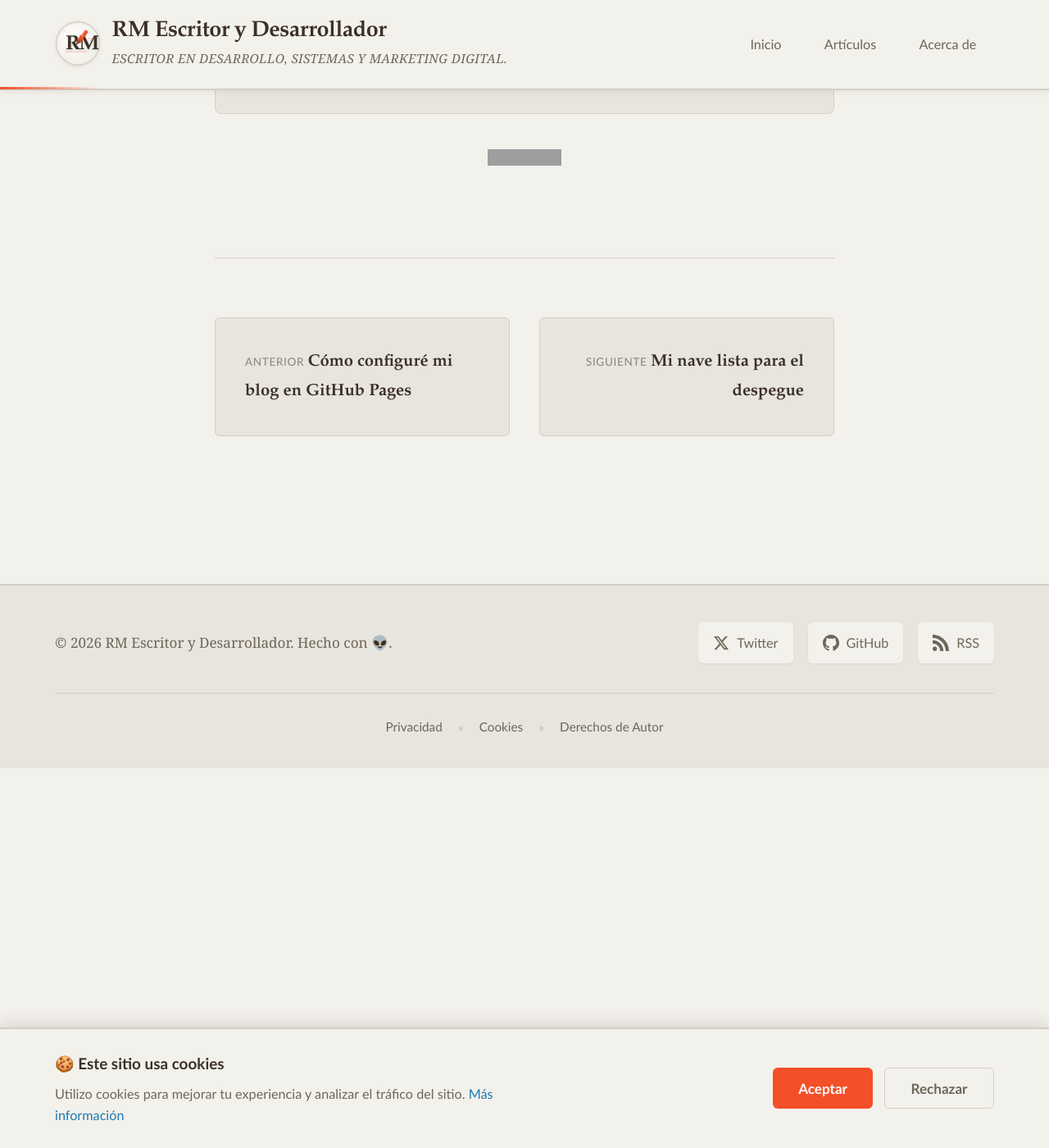
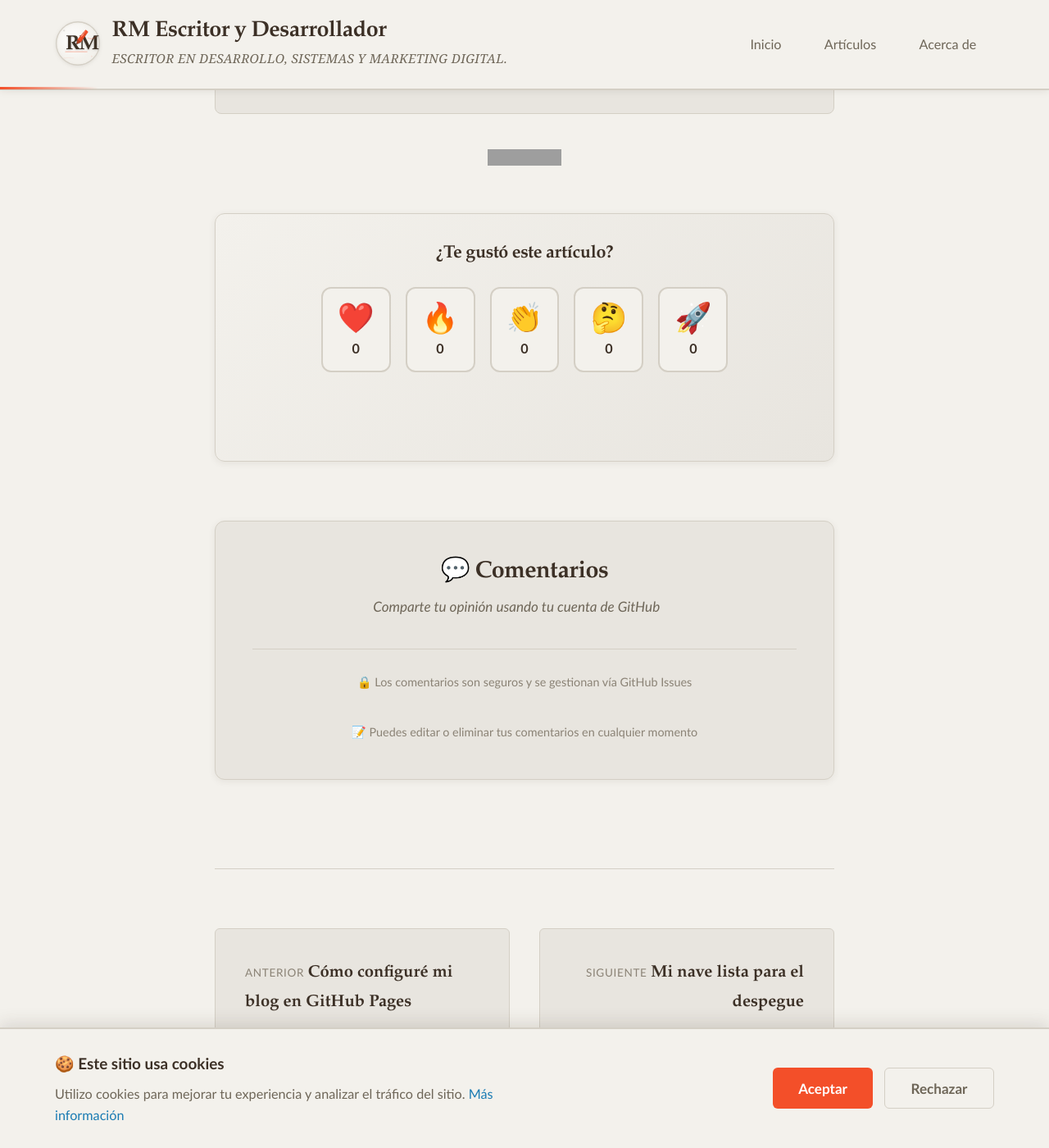
Before and after one commit to renedev0284-creator/renedev0284-creator.github.io, a Jekyll site: the page built from _posts/2026-01-30-el-que-sabe-se-divierte.md, in a window 1280 px wide and 1400 px high, scrolled down 2717 px. Shown: the whole window at 82% size. Built offline with Jekyll 4.4.1, drawn with Linux system fonts in a browser that asks for light colours; comment, search, counter and statistics services are not loaded; grey boxes are pictures that could not be loaded.

Commit message:
"Comentarios y reacciones"

```diff
--- /dev/null
+++ b/_includes/comments-utterances.html
@@ -0,0 +1,102 @@
+<!-- Sistema de Comentarios - Utterances -->
+<div class="comments-section">
+  <h3 class="comments-title">💬 Comentarios</h3>
+  <p class="comments-subtitle">Comparte tu opinión usando tu cuenta de GitHub</p>
+
+  <div class="utterances-container">
+    <script src="https://utteranc.es/client.js"
+            repo="renedev0284-creator/renedev0284-creator.github.io"
+            issue-term="pathname"
+            label="💬 comentario"
+            theme="preferred-color-scheme"
+            crossorigin="anonymous"
+            async>
+    </script>
+  </div>
+
+  <div class="comments-info">
+    <p>🔒 Los comentarios son seguros y se gestionan vía GitHub Issues</p>
+    <p>📝 Puedes editar o eliminar tus comentarios en cualquier momento</p>
+  </div>
+</div>
+
+<style>
+.comments-section {
+  margin: 4rem 0 2rem;
+  padding: 2.5rem;
+  background: var(--color-bg-secondary);
+  border: 1px solid var(--color-border);
+  border-radius: 12px;
+  box-shadow: 0 2px 8px var(--color-shadow);
+}
+
+.comments-title {
+  font-family: var(--font-display);
+  font-size: 1.6rem;
+  color: var(--color-text);
+  margin: 0 0 0.5rem;
+  text-align: center;
+}
+
+.comments-subtitle {
+  font-family: var(--font-sans);
+  font-size: 0.95rem;
+  color: var(--color-text-muted);
+  text-align: center;
+  margin: 0 0 2rem;
+  font-style: italic;
+}
+
+.utterances-container {
+  margin: 2rem 0;
+}
+
+.utterances {
+  max-width: 100%;
+}
+
+.comments-info {
+  margin-top: 2rem;
+  padding-top: 1.5rem;
+  border-top: 1px solid var(--color-border);
+  display: flex;
+  gap: 2rem;
+  justify-content: center;
+  flex-wrap: wrap;
+}
+
+.comments-info p {
+  margin: 0;
+  font-family: var(--font-sans);
+  font-size: 0.8rem;
+  color: var(--color-text-light);
+  display: flex;
+  align-items: center;
+  gap: 0.5rem;
+}
+
+@media (max-width: 768px) {
+  .comments-section {
+    padding: 1.5rem;
+    margin: 3rem 0 1.5rem;
+  }
+
+  .comments-title {
+    font-size: 1.4rem;
+  }
+
+  .comments-subtitle {
+    font-size: 0.85rem;
+  }
+
+  .comments-info {
+    flex-direction: column;
+    gap: 0.75rem;
+    text-align: center;
+  }
+
+  .comments-info p {
+    justify-content: center;
+  }
+}
+</style>
--- /dev/null
+++ b/_includes/reactions-button.html
@@ -0,0 +1,365 @@
+<!-- Sistema de Reacciones - "Quiéreme" -->
+<div class="reactions-section">
+  <h4 class="reactions-title">¿Te gustó este artículo?</h4>
+
+  <div class="reactions-container">
+    <button class="reaction-btn" data-reaction="love" title="Me encanta">
+      <span class="reaction-emoji">❤️</span>
+      <span class="reaction-count">0</span>
+    </button>
+
+    <button class="reaction-btn" data-reaction="fire" title="Está ardiendo">
+      <span class="reaction-emoji">🔥</span>
+      <span class="reaction-count">0</span>
+    </button>
+
+    <button class="reaction-btn" data-reaction="clap" title="Aplausos">
+      <span class="reaction-emoji">👏</span>
+      <span class="reaction-count">0</span>
+    </button>
+
+    <button class="reaction-btn" data-reaction="think" title="Interesante">
+      <span class="reaction-emoji">🤔</span>
+      <span class="reaction-count">0</span>
+    </button>
+
+    <button class="reaction-btn" data-reaction="rocket" title="Increíble">
+      <span class="reaction-emoji">🚀</span>
+      <span class="reaction-count">0</span>
+    </button>
+  </div>
+
+  <p class="reactions-message" id="reactionsMessage"></p>
+</div>
+
+<style>
+.reactions-section {
+  margin: 3rem 0;
+  padding: 2rem;
+  background: linear-gradient(135deg, var(--color-bg) 0%, var(--color-bg-secondary) 100%);
+  border: 1px solid var(--color-border);
+  border-radius: 12px;
+  text-align: center;
+  box-shadow: 0 2px 8px var(--color-shadow);
+}
+
+.reactions-title {
+  font-family: var(--font-display);
+  font-size: 1.2rem;
+  color: var(--color-text);
+  margin: 0 0 1.5rem;
+  font-weight: 600;
+}
+
+.reactions-container {
+  display: flex;
+  justify-content: center;
+  gap: 1rem;
+  flex-wrap: wrap;
+  margin-bottom: 1rem;
+}
+
+.reaction-btn {
+  display: flex;
+  flex-direction: column;
+  align-items: center;
+  gap: 0.5rem;
+  padding: 1rem;
+  min-width: 70px;
+  background: var(--color-bg);
+  border: 2px solid var(--color-border);
+  border-radius: 12px;
+  cursor: pointer;
+  transition: all 0.3s ease;
+  position: relative;
+  overflow: hidden;
+}
+
+.reaction-btn::before {
+  content: '';
+  position: absolute;
+  top: 0;
+  left: 0;
+  right: 0;
+  bottom: 0;
+  background: var(--color-orange);
+  opacity: 0;
+  transition: opacity 0.3s ease;
+  z-index: 0;
+}
+
+.reaction-btn:hover {
+  transform: translateY(-5px) scale(1.1);
+  box-shadow: 0 6px 20px rgba(243, 79, 41, 0.3);
+  border-color: var(--color-orange);
+}
+
+.reaction-btn:hover::before {
+  opacity: 0.1;
+}
+
+.reaction-btn.active {
+  background: var(--color-orange);
+  border-color: var(--color-orange);
+  color: white;
+  transform: scale(1.15);
+}
+
+.reaction-btn.active .reaction-emoji {
+  animation: bounce 0.5s ease;
+}
+
+.reaction-emoji {
+  font-size: 2rem;
+  line-height: 1;
+  position: relative;
+  z-index: 1;
+  transition: transform 0.3s ease;
+}
+
+.reaction-btn:hover .reaction-emoji {
+  transform: scale(1.3);
+}
+
+.reaction-count {
+  font-family: var(--font-sans);
+  font-size: 0.9rem;
+  font-weight: 700;
+  color: var(--color-text);
+  position: relative;
+  z-index: 1;
+  min-width: 20px;
+  transition: color 0.3s ease;
+}
+
+.reaction-btn.active .reaction-count {
+  color: white;
+}
+
+.reactions-message {
+  margin-top: 1.5rem;
+  font-family: var(--font-sans);
+  font-size: 0.9rem;
+  color: var(--color-text-muted);
+  font-style: italic;
+  min-height: 1.5rem;
+  animation: fadeIn 0.3s ease;
+}
+
+@keyframes bounce {
+  0%, 100% { transform: scale(1); }
+  25% { transform: scale(1.4); }
+  50% { transform: scale(1.1); }
+  75% { transform: scale(1.3); }
+}
+
+@keyframes fadeIn {
+  from { opacity: 0; transform: translateY(-5px); }
+  to { opacity: 1; transform: translateY(0); }
+}
+
+@keyframes pulse {
+  0%, 100% { transform: scale(1); }
+  50% { transform: scale(1.05); }
+}
+
+.reaction-btn.loading {
+  pointer-events: none;
+  animation: pulse 1s infinite;
+}
+
+@media (max-width: 600px) {
+  .reactions-section {
+    padding: 1.5rem 1rem;
+  }
+
+  .reactions-title {
+    font-size: 1.1rem;
+  }
+
+  .reactions-container {
+    gap: 0.75rem;
+  }
+
+  .reaction-btn {
+    min-width: 60px;
+    padding: 0.85rem;
+  }
+
+  .reaction-emoji {
+    font-size: 1.75rem;
+  }
+
+  .reaction-count {
+    font-size: 0.85rem;
+  }
+}
+</style>
+
+<script>
+(function() {
+  'use strict';
+
+  // Configuración
+  var POST_ID = '{{ page.url | slugify }}';
+  var STORAGE_KEY_PREFIX = 'reactions_';
+  var USER_REACTIONS_KEY = 'user_reactions_' + POST_ID;
+
+  // Elementos
+  var reactionButtons = document.querySelectorAll('.reaction-btn');
+  var messageElement = document.getElementById('reactionsMessage');
+
+  // Mensajes de respuesta
+  var reactionMessages = {
+    love: '¡Gracias por el amor! ❤️',
+    fire: '¡Está ardiendo! 🔥',
+    clap: '¡Gracias por los aplausos! 👏',
+    think: '¡Me alegra que te haga pensar! 🤔',
+    rocket: '¡Al infinito y más allá! 🚀'
+  };
+
+  // Obtener reacciones del post
+  function getReactions() {
+    try {
+      var allReactions = JSON.parse(localStorage.getItem(STORAGE_KEY_PREFIX + POST_ID) || '{}');
+      return {
+        love: allReactions.love || 0,
+        fire: allReactions.fire || 0,
+        clap: allReactions.clap || 0,
+        think: allReactions.think || 0,
+        rocket: allReactions.rocket || 0
+      };
+    } catch (e) {
+      return { love: 0, fire: 0, clap: 0, think: 0, rocket: 0 };
+    }
+  }
+
+  // Guardar reacciones
+  function saveReactions(reactions) {
+    try {
+      localStorage.setItem(STORAGE_KEY_PREFIX + POST_ID, JSON.stringify(reactions));
+    } catch (e) {
+      console.error('No se pudieron guardar las reacciones:', e);
+    }
+  }
+
+  // Obtener reacciones del usuario
+  function getUserReactions() {
+    try {
+      return JSON.parse(localStorage.getItem(USER_REACTIONS_KEY) || '[]');
+    } catch (e) {
+      return [];
+    }
+  }
+
+  // Guardar reacción del usuario
+  function saveUserReaction(reaction) {
+    try {
+      var userReactions = getUserReactions();
+      if (userReactions.indexOf(reaction) === -1) {
+        userReactions.push(reaction);
+        localStorage.setItem(USER_REACTIONS_KEY, JSON.stringify(userReactions));
+      }
+    } catch (e) {
+      console.error('No se pudo guardar la reacción del usuario:', e);
+    }
+  }
+
+  // Remover reacción del usuario
+  function removeUserReaction(reaction) {
+    try {
+      var userReactions = getUserReactions();
+      var index = userReactions.indexOf(reaction);
+      if (index !== -1) {
+        userReactions.splice(index, 1);
+        localStorage.setItem(USER_REACTIONS_KEY, JSON.stringify(userReactions));
+      }
+    } catch (e) {
+      console.error('No se pudo remover la reacción del usuario:', e);
+    }
+  }
+
+  // Actualizar UI
+  function updateUI() {
+    var reactions = getReactions();
+    var userReactions = getUserReactions();
+
+    reactionButtons.forEach(function(btn) {
+      var reaction = btn.getAttribute('data-reaction');
+      var countEl = btn.querySelector('.reaction-count');
+
+      countEl.textContent = reactions[reaction] || 0;
+
+      if (userReactions.indexOf(reaction) !== -1) {
+        btn.classList.add('active');
+      } else {
+        btn.classList.remove('active');
+      }
+    });
+  }
+
+  // Mostrar mensaje temporal
+  function showMessage(message) {
+    if (messageElement) {
+      messageElement.textContent = message;
+      messageElement.style.animation = 'none';
+      setTimeout(function() {
+        messageElement.style.animation = 'fadeIn 0.3s ease';
+      }, 10);
+
+      setTimeout(function() {
+        messageElement.textContent = '';
+      }, 3000);
+    }
+  }
+
+  // Manejar click en reacción
+  function handleReaction(event) {
+    var btn = event.currentTarget;
+    if (btn.classList.contains('loading')) return;
+
+    var reaction = btn.getAttribute('data-reaction');
+    var reactions = getReactions();
+    var userReactions = getUserReactions();
+    var isActive = userReactions.indexOf(reaction) !== -1;
+
+    btn.classList.add('loading');
+
+    setTimeout(function() {
+      if (isActive) {
+        // Remover reacción
+        reactions[reaction] = Math.max(0, reactions[reaction] - 1);
+        removeUserReaction(reaction);
+        showMessage('Reacción removida');
+      } else {
+        // Agregar reacción
+        reactions[reaction]++;
+        saveUserReaction(reaction);
+        showMessage(reactionMessages[reaction]);
+      }
+
+      saveReactions(reactions);
+      updateUI();
+      btn.classList.remove('loading');
+    }, 300);
+  }
+
+  // Inicializar
+  function init() {
+    if (reactionButtons.length === 0) return;
+
+    updateUI();
+
+    reactionButtons.forEach(function(btn) {
+      btn.addEventListener('click', handleReaction);
+    });
+  }
+
+  // Ejecutar cuando el DOM esté listo
+  if (document.readyState === 'loading') {
+    document.addEventListener('DOMContentLoaded', init);
+  } else {
+    init();
+  }
+})();
+</script>
--- a/_layouts/post.html
+++ b/_layouts/post.html
@@ -40,6 +40,10 @@ layout: default
   <span><img src="https://visitor-badge.laobi.icu/badge?page_id=renedev{{ page.url | replace: '/', '.' | remove: '.html' }}" alt="visitas" style="height: 20px; vertical-align: middle;"></span>
   </div>
 
+<!-- Comentarios y reacciones -->
+{% include reactions-button.html %}
+{% include comments-utterances.html %}
+
   <footer class="post-footer">
     <nav class="post-nav">
       {% if page.previous.url %}
```
Also changed, not shown: privacidad.md (+6 -6 lines).
